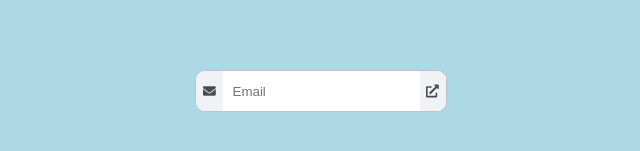
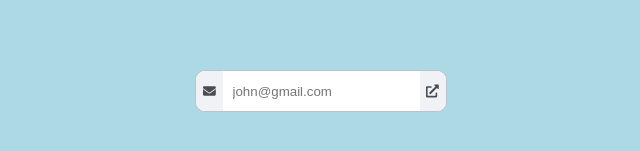
Before and after one commit to FirstBoy1/assignment, a Vue app: page / in a window 1280 px wide. Shown: the part 317-468 px from the top of the page, without its empty margins (319-959 px from the left). Built offline with nearby package versions, Linux system fonts and the light colour scheme.

Commit message:
validation added.

```diff
--- a/src/components/CustomInput.vue
+++ b/src/components/CustomInput.vue
@@ -14,6 +14,7 @@
           :placeholder="linkTypes[selectedLink].placeholder"
           :pattern="linkTypes[selectedLink].pattern || ''"
           v-model="value"
+          @keyup="inputChange"
           ref="input"
         />
         <div class="input-mirror" v-if="!isEdit" @click.stop="mirrorClick" />
@@ -21,8 +22,8 @@
 
       <input-box
         :show="isEdit"
-        :boxClass="'box-orange'"
-        :onClick="checkClick"
+        :boxClass="inputValid && value.length ? 'box-orange' : ''"
+        :onClick="inputValid && value.length ? checkClick : () => {}"
         :icon="'check'"
       />
 
@@ -61,27 +62,32 @@ export default {
       isEdit: false,
       value: '',
       selectedLink: 0,
+      inputValid: true,
       linkTypes: [
         {
           icon: 'envelope',
           text: 'Link to Email',
           name: 'email',
           type: 'email',
-          placeholder: 'Email',
+          placeholder: 'john@gmail.com',
+          pattern:
+            /^(([^<>()[\]\\.,;:\s@"]+(\.[^<>()[\]\\.,;:\s@"]+)*)|(".+"))@((\[[0-9]{1,3}\.[0-9]{1,3}\.[0-9]{1,3}\.[0-9]{1,3}\])|(([a-zA-Z\-0-9]+\.)+[a-zA-Z]{2,}))$/,
         },
         {
           icon: 'copy',
           text: 'Link to Page',
           name: 'page',
           type: 'url',
-          placeholder: 'Page',
+          placeholder: 'www.google.com',
+          pattern:
+            /(https?:\/\/(?:www\.|(?!www))[a-zA-Z0-9][a-zA-Z0-9-]+[a-zA-Z0-9]\.[^\s]{2,}|www\.[a-zA-Z0-9][a-zA-Z0-9-]+[a-zA-Z0-9]\.[^\s]{2,}|https?:\/\/(?:www\.|(?!www))[a-zA-Z0-9]+\.[^\s]{2,}|www\.[a-zA-Z0-9]+\.[^\s]{2,})/,
         },
         {
           icon: 'mobile-alt',
           text: 'Link to Phone',
           name: 'phone',
           type: 'tel',
-          placeholder: 'Phone',
+          placeholder: '03099188777',
           pattern: '0[0-9]{10}',
         },
       ],
@@ -96,6 +102,19 @@ export default {
     document.removeEventListener('touchstart', this.listener);
   },
   methods: {
+    validateInput() {
+      const { pattern } = this.linkTypes[this.selectedLink];
+      const isValid = !!this.value.match(pattern);
+      this.inputValid = isValid;
+      return isValid;
+    },
+    inputChange(e) {
+      const isValid = this.validateInput();
+      if (e.key === 'Enter' && isValid) {
+        this.isEdit = false;
+        this.$refs.input.blur();
+      }
+    },
     listener(event) {
       if (
         // eslint-disable-next-line operator-linebreak
@@ -113,6 +132,7 @@ export default {
     cancelInput() {
       this.value = '';
       this.isEdit = false;
+      this.inputValid = true;
     },
     linkClicked(link) {
       this.selectedLink = link;
@@ -141,6 +161,7 @@ export default {
   align-items: center;
   height: 100%;
   position: relative;
+  flex: 1;
 }
 
 .input-mirror {
@@ -163,6 +184,7 @@ export default {
   align-items: center;
   border: 1px solid #bcc2cb;
   position: relative;
+  flex: 1;
 }
 
 .input {
```
